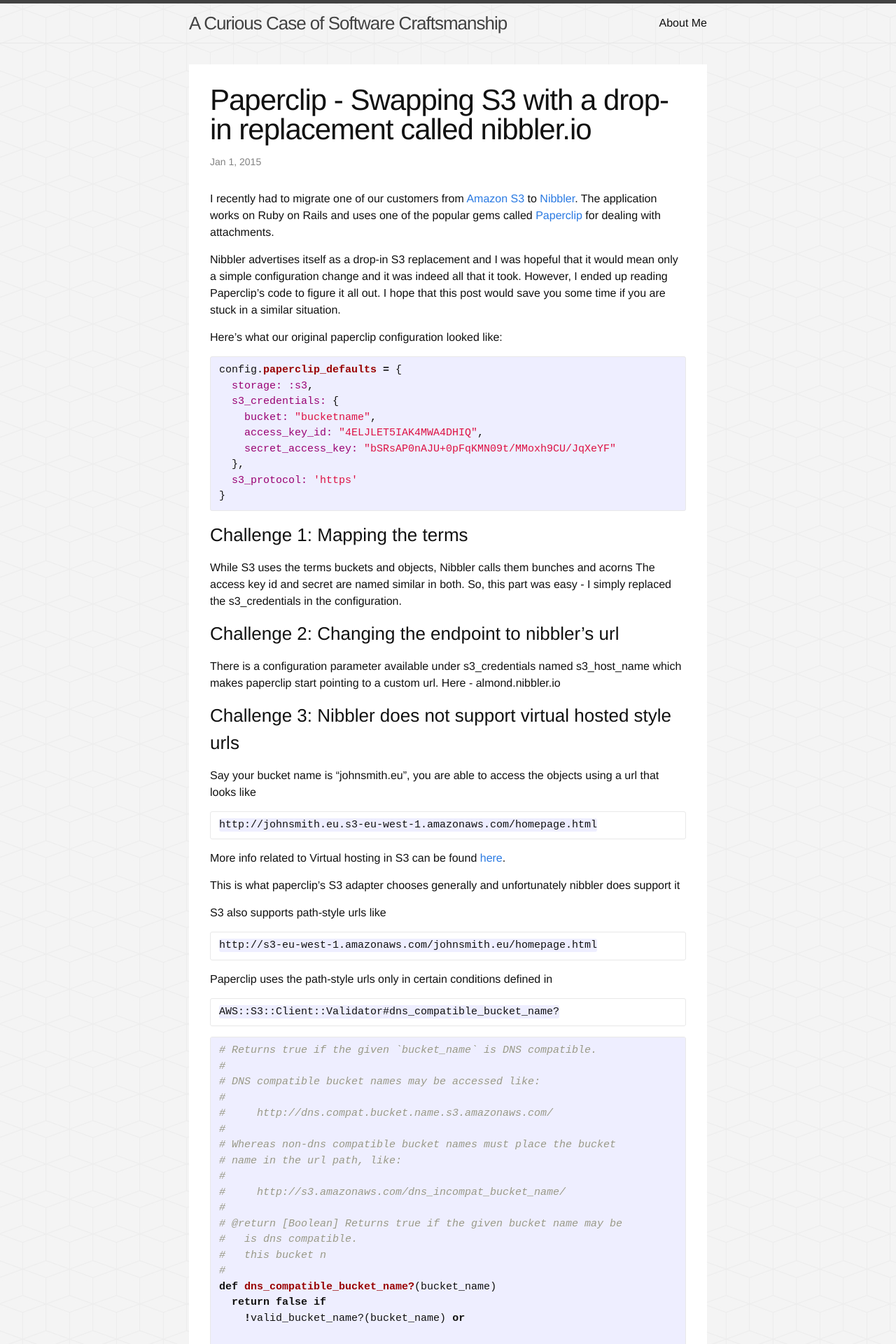
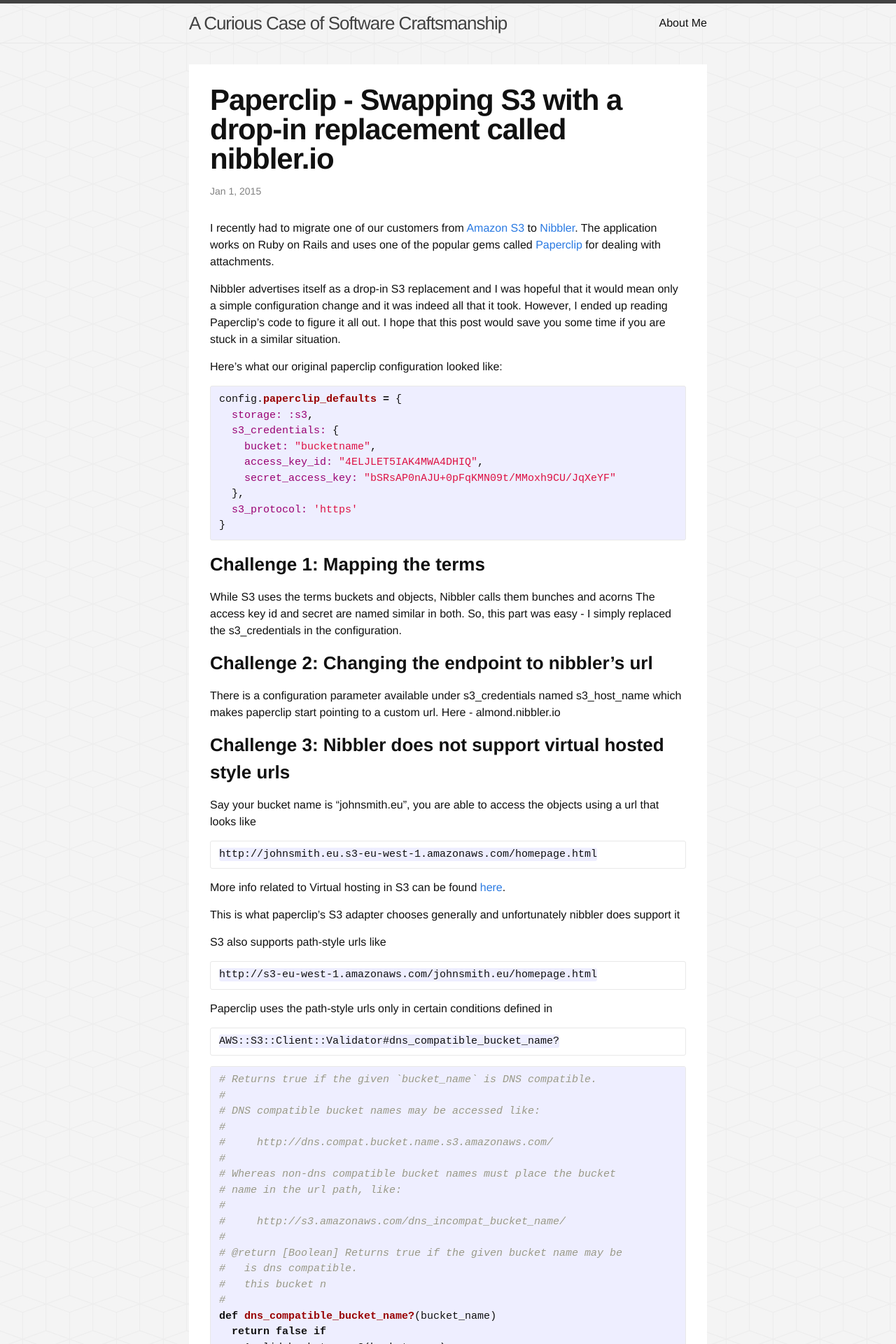
Before and after one commit to v1bh0r/vibhor86.github.io, a Jekyll site: the page built from _posts/2015-01-01-paperclip-s3-replacement.markdown, in a window 1280 px wide. Shown: the top 1920 px of the page at 70% size. Built offline with Jekyll 4.4.1, drawn with Linux system fonts in a browser that asks for light colours; comment, search, counter and statistics services are not loaded.

Commit message:
Bold headings on posts

```diff
--- a/_sass/_layout.scss
+++ b/_sass/_layout.scss
@@ -206,6 +206,11 @@
 
 .post {
   padding: 30px;
+    @for $index from 1 through 6 {
+        h#{$index}{
+            font-weight: bold;
+        }
+    }
 }
 
 .post-list {
```
